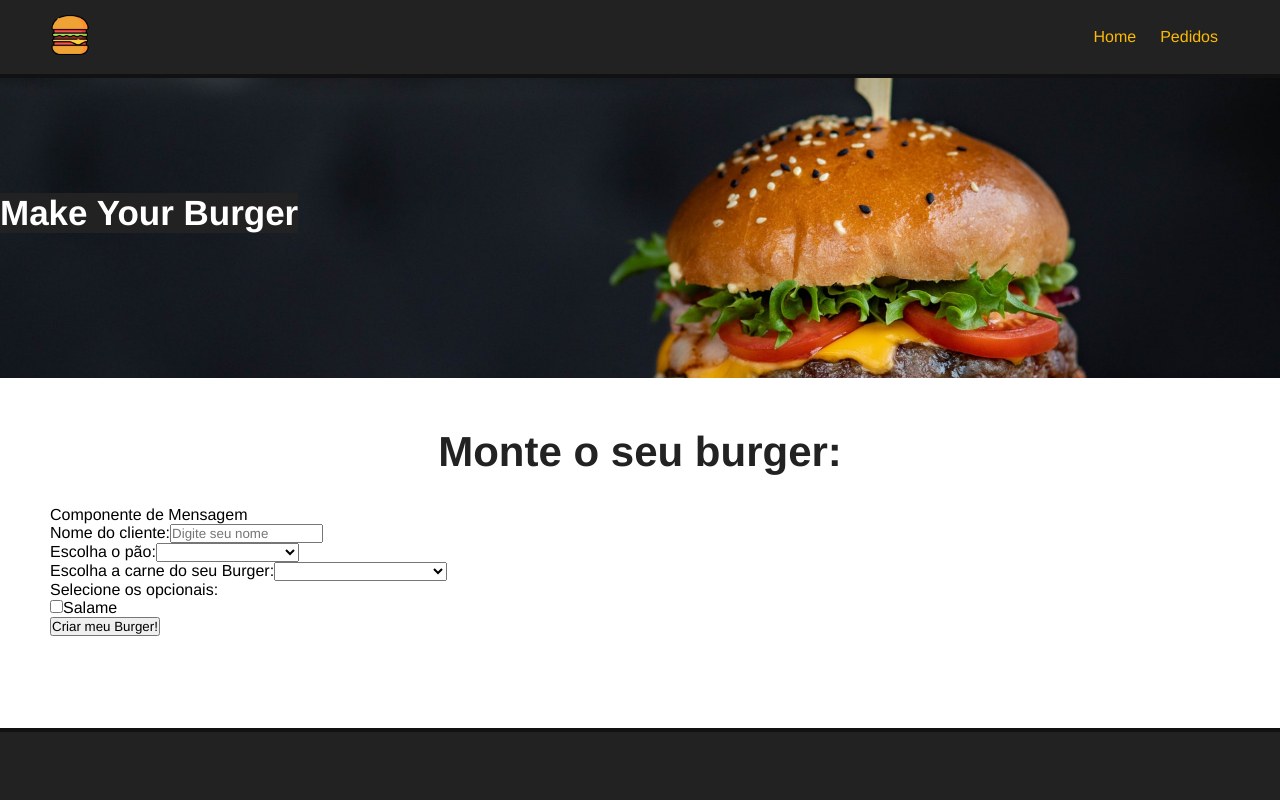
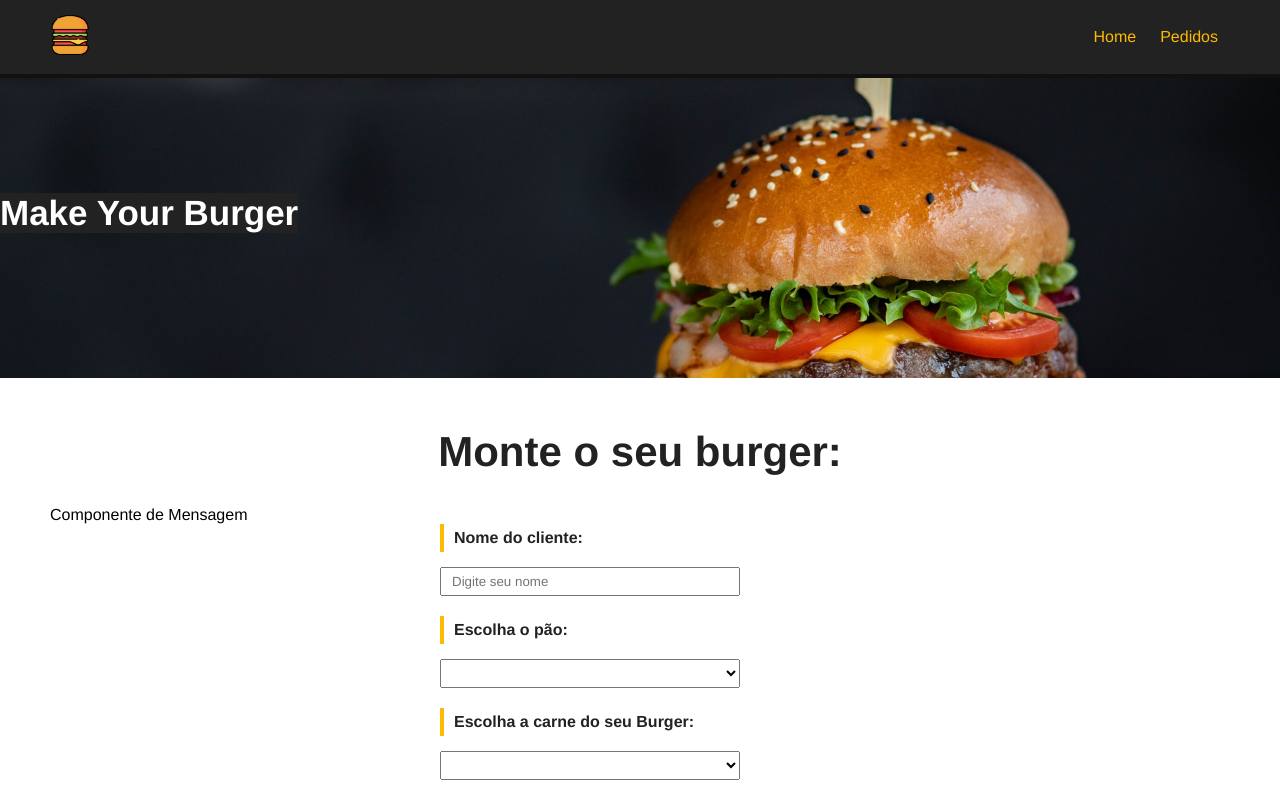
Before and after one commit to chagasleandro/Make_Your_Buguer, a Vue app: page / in a window 1280 px wide. Shown: the top 800 px of the page. Built offline with nearby package versions, Linux system fonts and the light colour scheme.

Commit message:
add BurgerForm.vue

```diff
--- a/src/components/BurgerForm.vue
+++ b/src/components/BurgerForm.vue
@@ -20,8 +20,16 @@
                     <option value="maminha">Maminha</option>
                 </select>
             </div>
-            <div class="input-container">
-                <label for="opcionais">Selecione os opcionais:</label>
+            <div id="opcionais-container" class="input-container">
+                <label id="opcionais-title" for="opcionais">Selecione os opcionais:</label>
+                <div class="checkbox-container">
+                    <input type="checkbox" name="opcionais" v-model="opcionais" value="salame">
+                    <span>Salame</span>
+                </div>
+                <div class="checkbox-container">
+                    <input type="checkbox" name="opcionais" v-model="opcionais" value="salame">
+                    <span>Salame</span>
+                </div>
                 <div class="checkbox-container">
                     <input type="checkbox" name="opcionais" v-model="opcionais" value="salame">
                     <span>Salame</span>
@@ -41,5 +49,69 @@
 </script>
 
 <style scoped>
+    #burger-form {
+        max-width: 400px;
+        margin: 0 auto;
+    }
 
+    .input-container {
+        display: flex;
+        flex-direction: column;
+        margin-bottom: 20px;
+    }
+
+    label {
+        font-weight: bold;
+        margin-bottom: 15px;
+        color: #222;
+        padding: 5px 10px;
+        border-left: 4px solid #FCBA03;
+    }
+
+    input, select {
+        padding: 5px 10px;
+        width: 300px;
+    }
+
+    #opcionais-container {
+        flex-direction: row;
+        flex-wrap: wrap;
+    }
+
+    #opcionais-title {
+        width: 100%;
+    }
+
+    .checkbox-container {
+        display: flex;
+        align-items: flex-start;
+        width: 50%;
+        margin-bottom: 20px;
+    }
+
+    .checkbox-container span,
+    .checkbos-container input {
+        width: auto;
+    }
+
+    .ckheckbox-xontainer span {
+        margin-left: 6px;
+        font-weight: bold;
+    }
+
+    .submit-btn {
+        background-color: #222;
+        color: #FCBA03;
+        font-weight: bold;
+        border: 2px solid #222;
+        padding: 10px;
+        margin: 0 auto;
+        cursor: pointer;
+        transition: .5s;
+    }
+
+    .submit-btn:hover {
+        background-color: transparent;
+        color: #222;
+    }
 </style>
```
